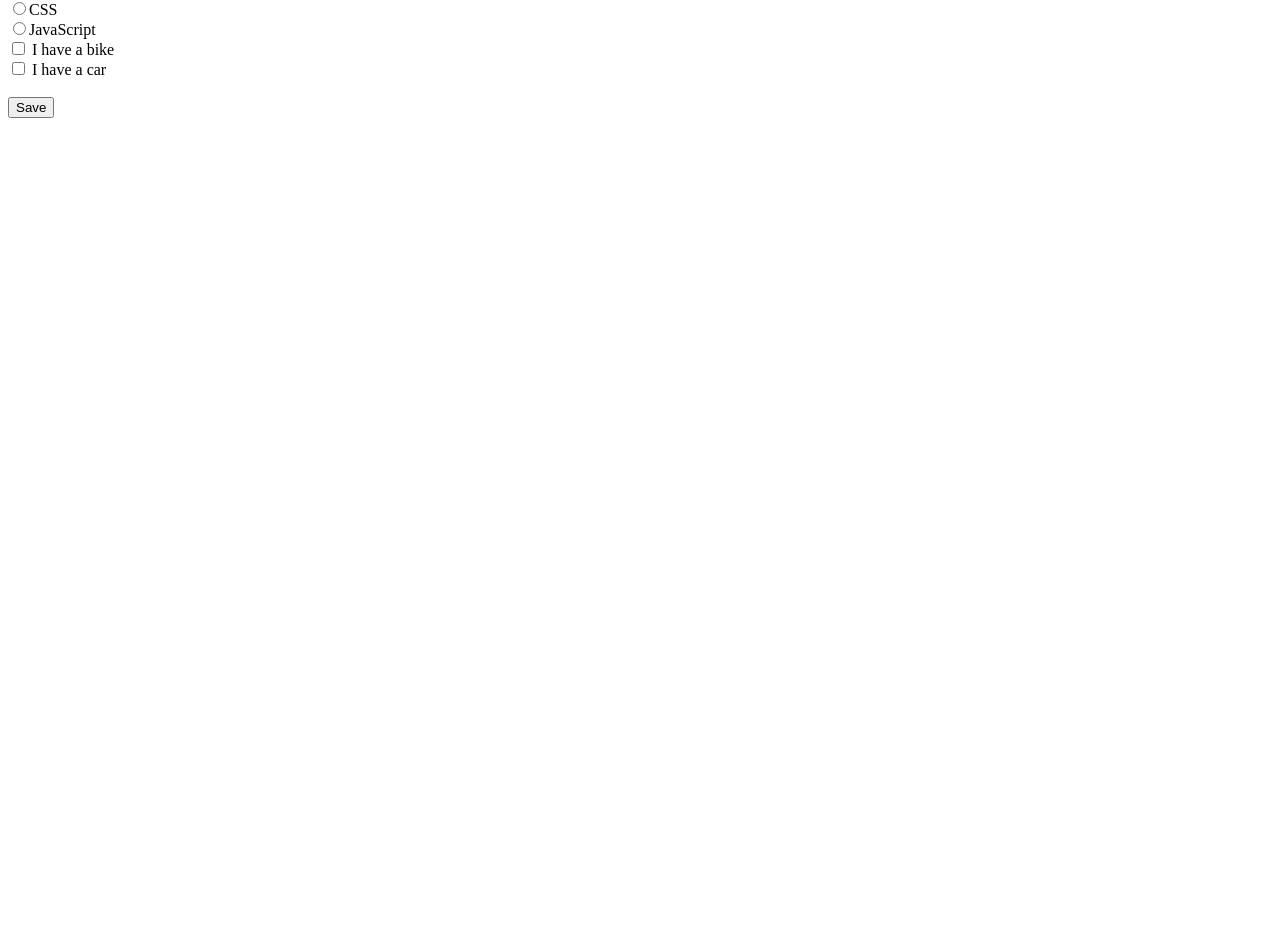
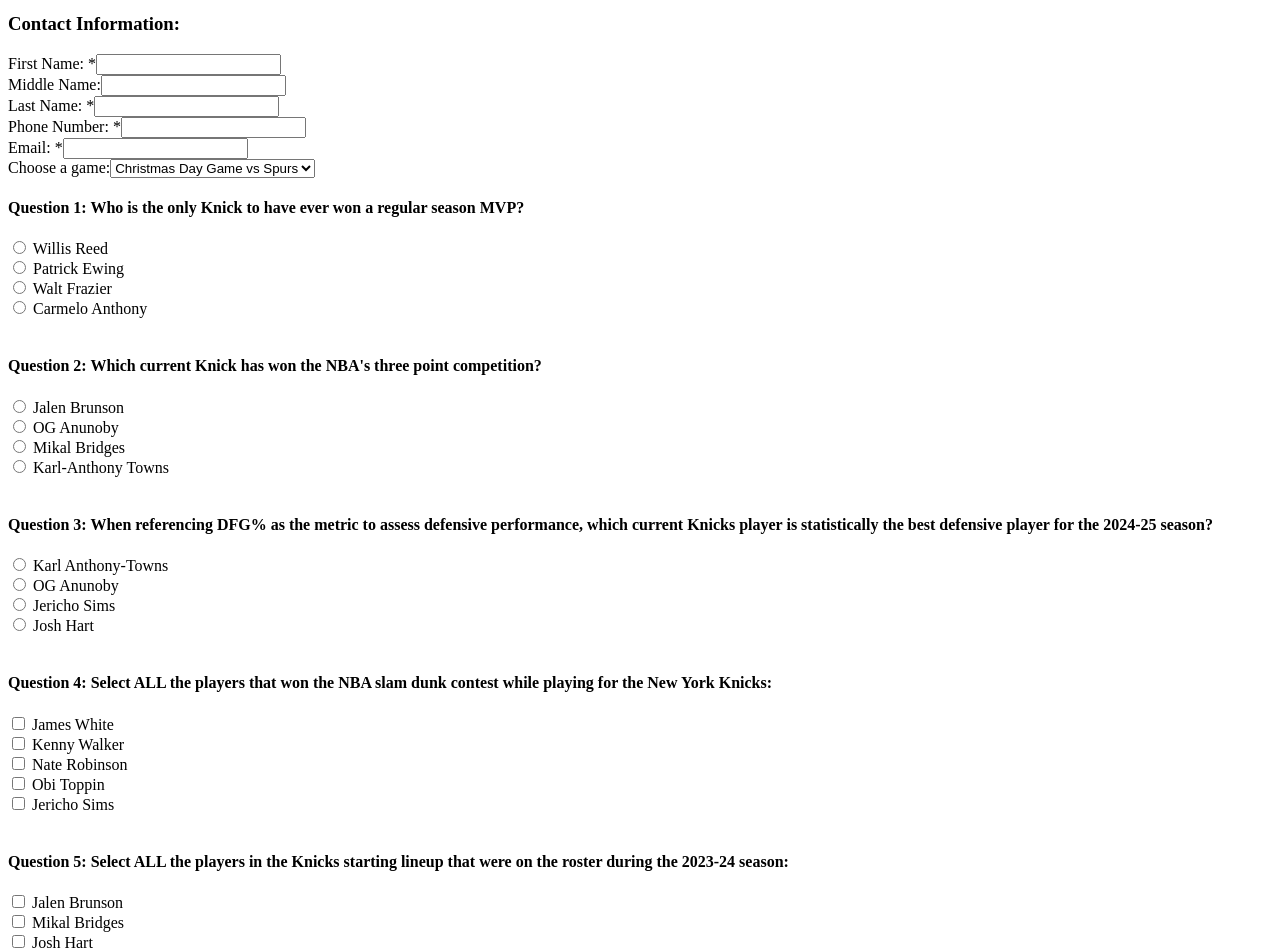
Before and after one commit to Gurdeep2121/exam2., a Next.js app: page /final in a window 1280 px wide. Shown: the part 141-1093 px from the top of the page. Before the commit the page ends 800 px from the top, so only its background shows below. Built offline with nearby package versions, Linux system fonts and the light colour scheme.

Commit message:
Rough Draft Final

```diff
--- a/app/final/page.tsx
+++ b/app/final/page.tsx
@@ -1,40 +1,103 @@
 export default function Page() {
   return (
     <>
-    <h1 className="text-3xl ml-5">Final Exam</h1>
+
+    <h1 className="text-4xl ml-5">Knicks Fans Ticket Holiday Giveaway Form</h1>
+    <h2 className="text-2xl ml-5">The best New York Knicks fan page is giving 4 holiday Knicks front row tickets to one lucky winner! Please fill out the form below to enter for a chance to win.</h2>
+    <h3 className="text-xl ml-5">Contact Information:</h3>
     <form>
-      <label htmlFor="product" className="ml-5">Product Description</label>
+      <label htmlFor="product" className="ml-5">First Name: *</label>
       <input type="text" name="product" id="product" className="m-5 text-black bg-yellow-400"/>
       <br />
-      <label htmlFor="cars" className="mx-5">Choose a car:</label>
-      <select name="cars" id="cars">
-      <option value="volvo">Volvo</option>
-      <option value="saab">Saab</option>
-      <option value="mercedes">Mercedes</option>
-      <option value="audi">Audi</option>
+      <label htmlFor="product" className="ml-5">Middle Name:</label>
+      <input type="text" name="product" id="product" className="m-5 text-black bg-yellow-400"/>
+      <br />
+      <label htmlFor="product" className="ml-5">Last Name: *</label>
+      <input type="text" name="product" id="product" className="m-5 text-black bg-yellow-400"/>
+      <br />
+      <label htmlFor="product" className="ml-5">Phone Number: *</label>
+      <input type="text" name="product" id="product" className="m-5 text-black bg-yellow-400"/>
+      <br />
+      <label htmlFor="product" className="ml-5">Email: *</label>
+      <input type="text" name="product" id="product" className="m-5 text-black bg-yellow-400"/>
+      <br />
+
+      <label htmlFor="game" className="mx-5">Choose a game:</label>
+      <select name="game" id="game">
+      <option value="Christmas">Christmas Day Game vs Spurs</option>
+      <option value="New Year">New Year Day Game vs Jazz</option>
       </select>
 
       <br />
-
+      <h4 className="text-xl ml-5">Question 1: Who is the only Knick to have ever won a regular season MVP? </h4>
       <div className="ml-5 mt-5">
-      <input type="radio" id="html" name="fav_language" value="HTML" />
-      <label htmlFor="html">HTML</label><br />
+      <input type="radio" id="Wilis Reed" name="fav_language" value="Willis Reed" />
+      <label htmlFor="Willis Reed"> Willis Reed</label><br />
       <input type="radio" id="css" name="fav_language" value="CSS" />
-      <label htmlFor="css">CSS</label><br />
+      <label htmlFor="css"> Patrick Ewing</label><br />
       <input type="radio" id="javascript" name="fav_language" value="JavaScript" />
-      <label htmlFor="javascript">JavaScript</label>
-      </div>
-
-      <div className="ml-5 mt-5">
-      <input type="checkbox" id="vehicle1" name="vehicle1" value="Bike" />
-      <label htmlFor="vehicle1"> I have a bike</label><br />
-      <input type="checkbox" id="vehicle2" name="vehicle2" value="Car" />
-      <label htmlFor="vehicle2"> I have a car</label><br />
+      <label htmlFor="javascript"> Walt Frazier</label><br />
+      <input type="radio" id="css" name="fav_language" value="CSS" />
+      <label htmlFor="css"> Carmelo Anthony</label>
       </div>
 
       <br />
+      <h4 className="text-xl ml-5">Question 2: Which current Knick has won the NBA's three point competition?  </h4>
+      <div className="ml-5 mt-5">
+      <input type="radio" id="Wilis Reed" name="fav_language" value="Willis Reed" />
+      <label htmlFor="Willis Reed"> Jalen Brunson</label><br />
+      <input type="radio" id="css" name="fav_language" value="CSS" />
+      <label htmlFor="css"> OG Anunoby</label><br />
+      <input type="radio" id="javascript" name="fav_language" value="JavaScript" />
+      <label htmlFor="javascript"> Mikal Bridges</label><br />
+      <input type="radio" id="css" name="fav_language" value="CSS" />
+      <label htmlFor="css"> Karl-Anthony Towns</label>
+      </div>
+      <br />
 
-      <button className="ml-10 focus:outline-none text-white bg-green-700 hover:bg-green-800 focus:ring-4 focus:ring-green-300 font-medium rounded-lg text-sm px-5 py-2.5 me-2 mb-2 dark:bg-green-600 dark:hover:bg-green-700 dark:focus:ring-green-800" type="submit">Save</button>
+      <h4 className="text-xl ml-5">Question 3: When referencing DFG% as the metric to assess defensive performance, which current Knicks player is statistically the best defensive player for the 2024-25 season? </h4>
+      <div className="ml-5 mt-5">
+      <input type="radio" id="html" name="fav_language" value="html" />
+      <label htmlFor="Willis Reed"> Karl Anthony-Towns</label><br />
+      <input type="radio" id="css" name="fav_language" value="CSS" />
+      <label htmlFor="css"> OG Anunoby</label><br />
+      <input type="radio" id="javascript" name="fav_language" value="JavaScript" />
+      <label htmlFor="javascript"> Jericho Sims</label><br />
+      <input type="radio" id="css" name="fav_language" value="CSS" />
+      <label htmlFor="css"> Josh Hart</label>
+      </div>
+      <br />
+      <h4 className="text-xl ml-5">Question 4: Select ALL the players that won the NBA slam dunk contest while playing for the New York Knicks: </h4>
+      <div className="ml-5 mt-5">
+      <input type="checkbox" id="vehicle1" name="vehicle1" value="Bike" />
+      <label htmlFor="vehicle1"> James White</label><br />
+      <input type="checkbox" id="vehicle2" name="vehicle2" value="Car" />
+      <label htmlFor="vehicle2"> Kenny Walker</label><br />
+      <input type="checkbox" id="vehicle2" name="vehicle2" value="Car" />
+      <label htmlFor="vehicle2"> Nate Robinson</label><br />
+      <input type="checkbox" id="vehicle2" name="vehicle2" value="Car" />
+      <label htmlFor="vehicle2"> Obi Toppin</label><br />
+      <input type="checkbox" id="vehicle2" name="vehicle2" value="Car" />
+      <label htmlFor="vehicle2"> Jericho Sims</label><br />
+      </div>
+      <br />
+
+      <h4 className="text-xl ml-5">Question 5: Select ALL the players in the Knicks starting lineup that were on the roster during the 2023-24 season: </h4>
+      <div className="ml-5 mt-5">
+      <input type="checkbox" id="vehicle1" name="vehicle1" value="Bike" />
+      <label htmlFor="vehicle1"> Jalen Brunson</label><br />
+      <input type="checkbox" id="vehicle2" name="vehicle2" value="Car" />
+      <label htmlFor="vehicle2"> Mikal Bridges</label><br />
+      <input type="checkbox" id="vehicle2" name="vehicle2" value="Car" />
+      <label htmlFor="vehicle2"> Josh Hart</label><br />
+      <input type="checkbox" id="vehicle2" name="vehicle2" value="Car" />
+      <label htmlFor="vehicle2"> OG Anunoby</label><br />
+      <input type="checkbox" id="vehicle2" name="vehicle2" value="Car" />
+      <label htmlFor="vehicle2"> Karl-Anthony Towns</label><br />
+      </div>
+      <br />
+
+      <button className="ml-10 focus:outline-none text-white bg-green-700 hover:bg-green-800 focus:ring-4 focus:ring-green-300 font-medium rounded-lg text-sm px-5 py-2.5 me-2 mb-2 dark:bg-green-600 dark:hover:bg-green-700 dark:focus:ring-green-800" type="submit">Submit Form</button>
     </form>
     </>
   );
```
